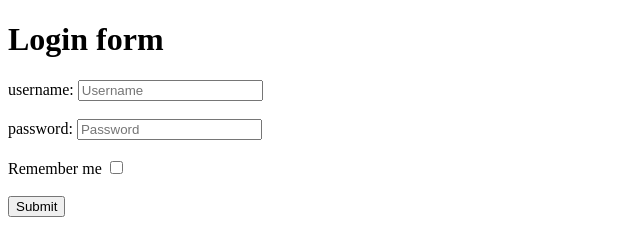
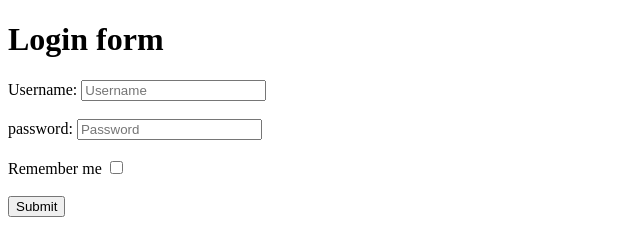
Before and after one commit to acciojob/remember-me-login-form-Anna-012, a website: page main.html in a window 1280 px wide. Shown: the full height of the page, 0-640 px from the left. Drawn offline with Linux system fonts and the light colour scheme.

Commit message:
created a submission

```diff
--- a/main.html
+++ b/main.html
@@ -9,7 +9,7 @@
 <body>
 	<h1>Login form</h1>
 	<form>
-		<label for='username'>username:</label>
+		<label for='username'>Username:</label>
 		<input type='text' placeholder='Username' id='username'/>
 		<br><br>
 		<label for='password'>password:</label>
```
